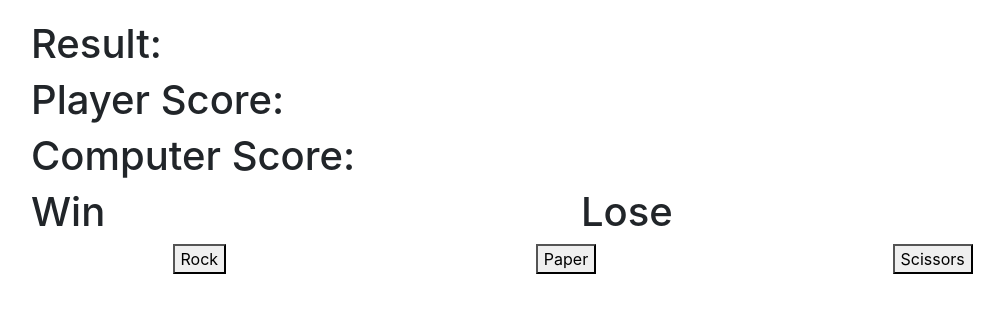
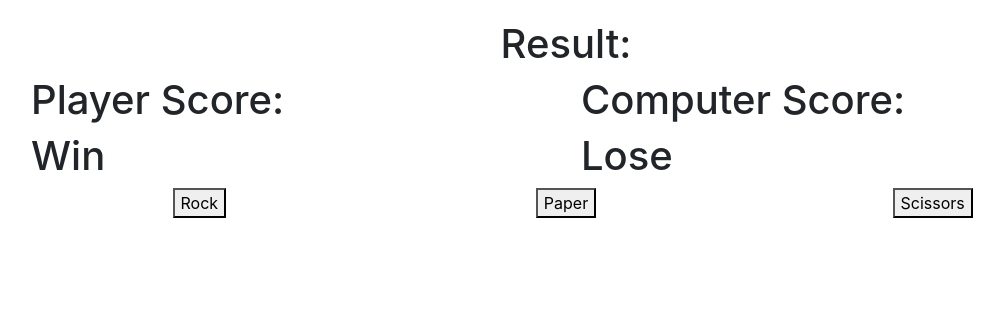
Before and after one commit to steventn/rock-paper-scissors, a plain HTML site: page index.html in a window 1280 px wide. Shown: the whole page, without its empty margins (74-1078 px from the left). Drawn offline with nearby package versions, Linux system fonts and the light colour scheme.

Commit message:
seperated player and computer score columns

```diff
--- a/index.html
+++ b/index.html
@@ -12,13 +12,13 @@
 <body>
     <div class="container">
         <div class="row row-content">
-            <div class="col-12">
+            <div class="col-12 text-center">
                 <h1 id="result">Result: </h1>
             </div>
-            <div class="col-12">
+            <div class="col-6">
                 <h1 id="player-score">Player Score: </h1>
             </div>
-            <div class="col-12">
+            <div class="col-6">
                 <h1 id="computer-score">Computer Score: </h1>
             </div>
             <div class="col-6">
```
